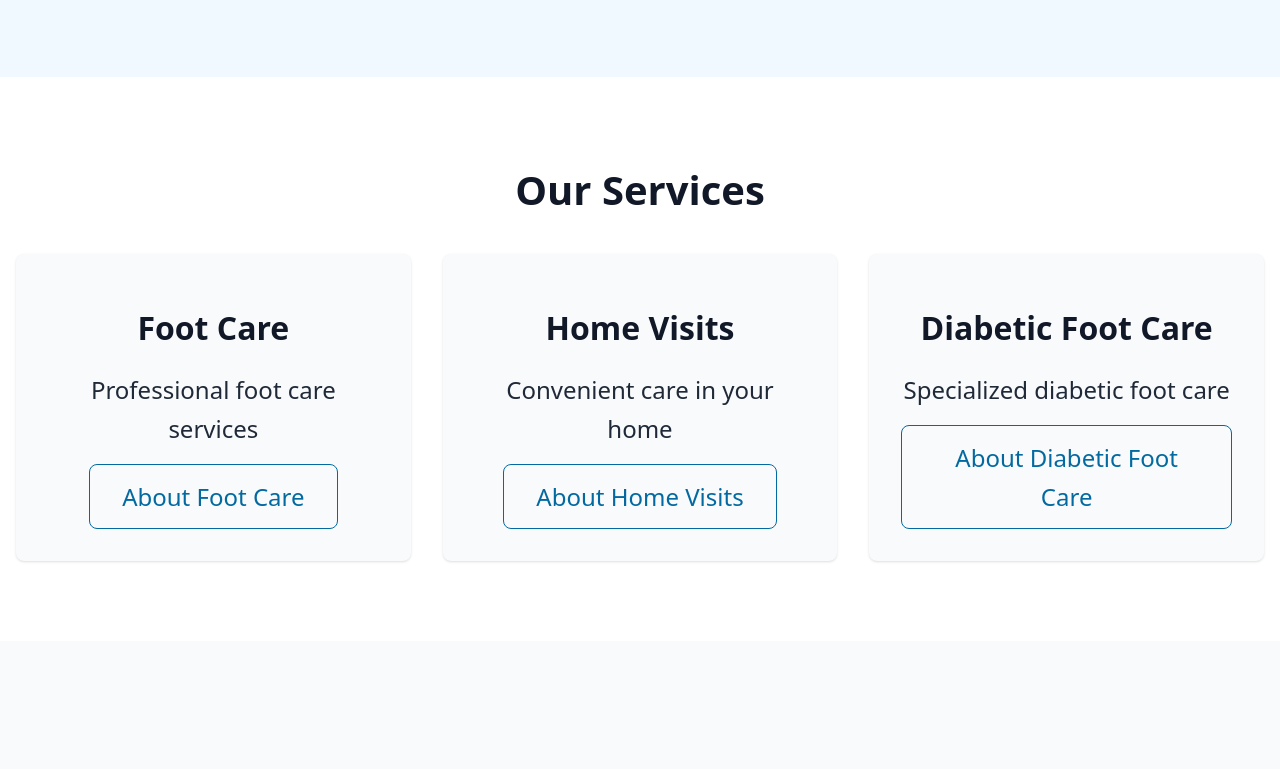
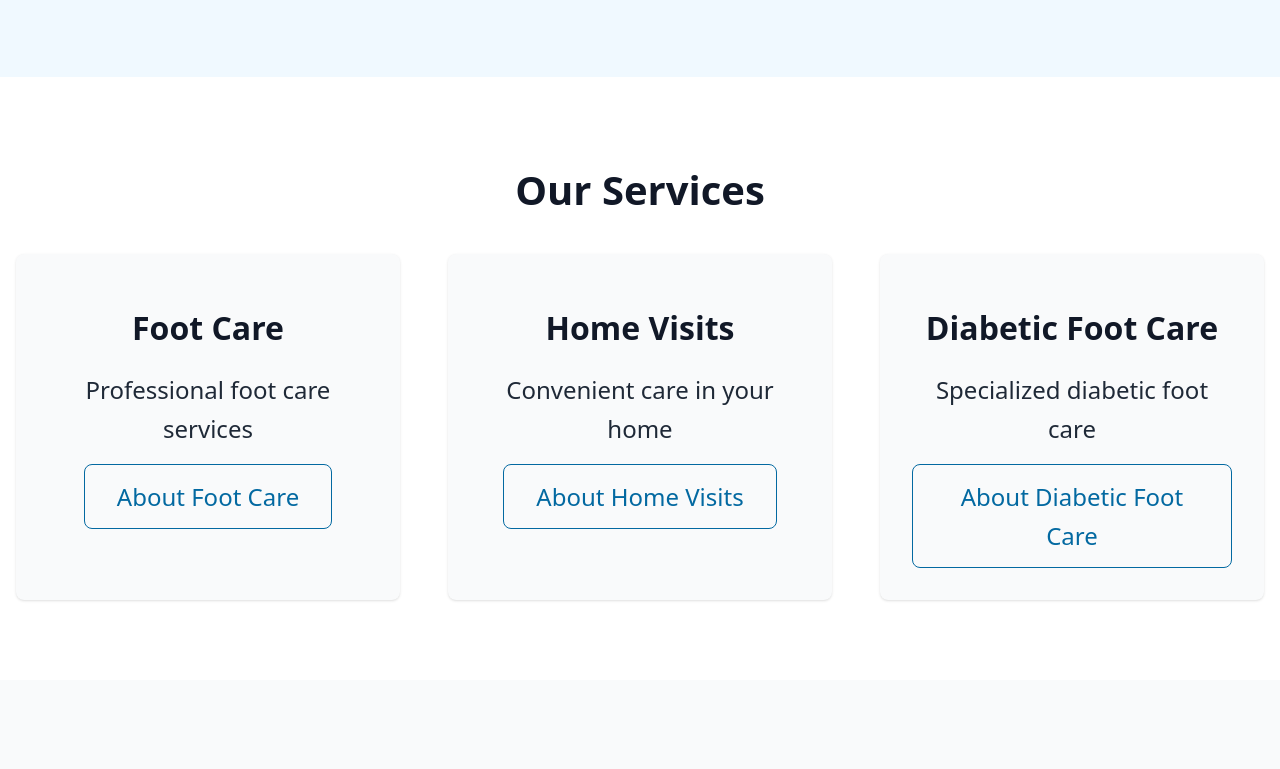
Before and after one commit to MattRuetz/feet-on-the-go, a SvelteKit app: page / in a window 1280 px wide. Shown: the part 1331-2100 px from the top of the page. Built offline with nearby package versions, Linux system fonts and the light colour scheme.

Commit message:
more responsive services grid home

```diff
--- a/src/routes/+page.svelte
+++ b/src/routes/+page.svelte
@@ -154,7 +154,10 @@
           onenter: () => setTimeout(() => handleInView(i), i * 200),
         }}
       >
-        <div in:fade={{ duration: 600, delay: i * 200 }} class="space-y-4">
+        <div
+          in:fade={{ duration: 600, delay: i * 200 }}
+          class="space-y-4 flex flex-col justify-center items-center"
+        >
           <enhanced:img
             src={service.image}
             alt={service.title}
@@ -190,7 +193,7 @@
       <enhanced:img
         src={elderlyCouple}
         alt="Nursing Foot Care"
-        class="w-full h-full object-cover rounded-lg shadow"
+        class="object-cover rounded-lg shadow"
         sizes="(max-width: 640px) 640px, 1280px"
         width="1280"
         height="800"
@@ -233,7 +236,7 @@
   }
 
   .service-grid {
-    @apply grid grid-cols-1 md:grid-cols-3 gap-6 md:gap-8 mt-8;
+    @apply grid grid-cols-1 md:grid-cols-3 gap-6 md:gap-12 mt-8;
   }
 
   .service-card {
```
